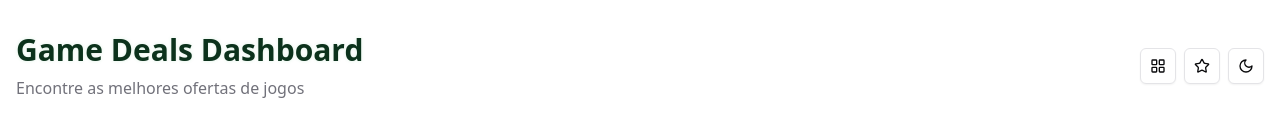
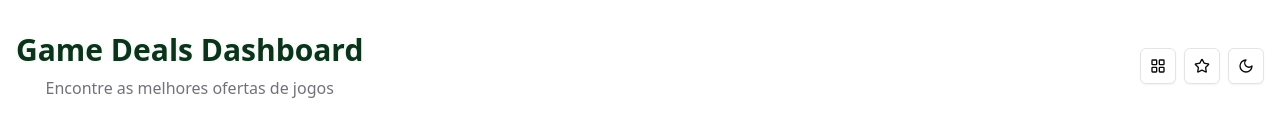
Before and after one commit to RodCinelli/game-deals-dashboard, a React (Vite) app: page / in a window 1280 px wide. Shown: the top 130 px of the page. Built offline with nearby package versions, Linux system fonts and the light colour scheme; no server answers.

Commit message:
Atualizando o estilo do subtítulo no Game Deals Dashboard para centralizá-lo, melhorando a legibilidade.

```diff
--- a/src/App.tsx
+++ b/src/App.tsx
@@ -159,7 +159,7 @@ function App() {
         <header className="mb-8 flex flex-col items-center justify-between gap-4 sm:flex-row">
           <div>
             <h1 className="text-3xl font-bold title-animated mb-2">Game Deals Dashboard</h1>
-            <p className="text-muted-foreground subtitle-animated">
+            <p className="text-muted-foreground subtitle-animated text-center">
               Encontre as melhores ofertas de jogos
             </p>
           </div>
```
